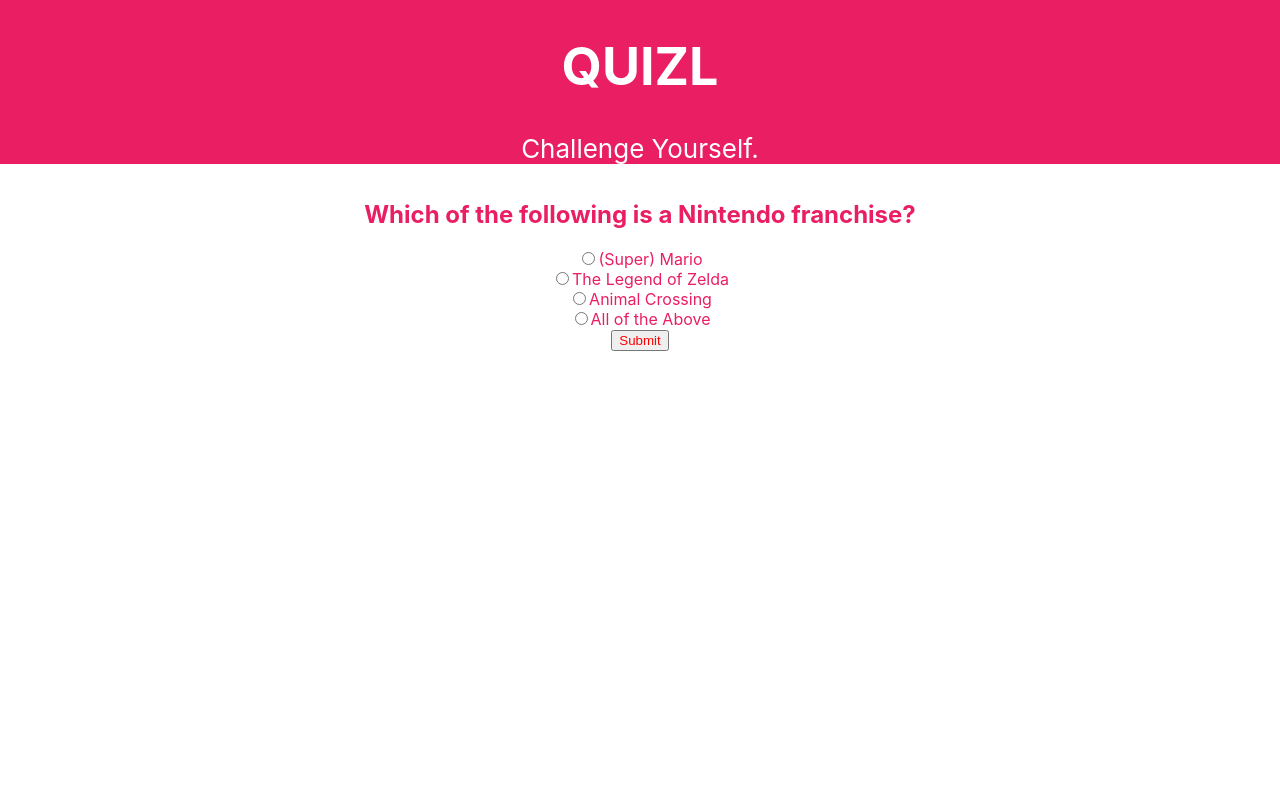
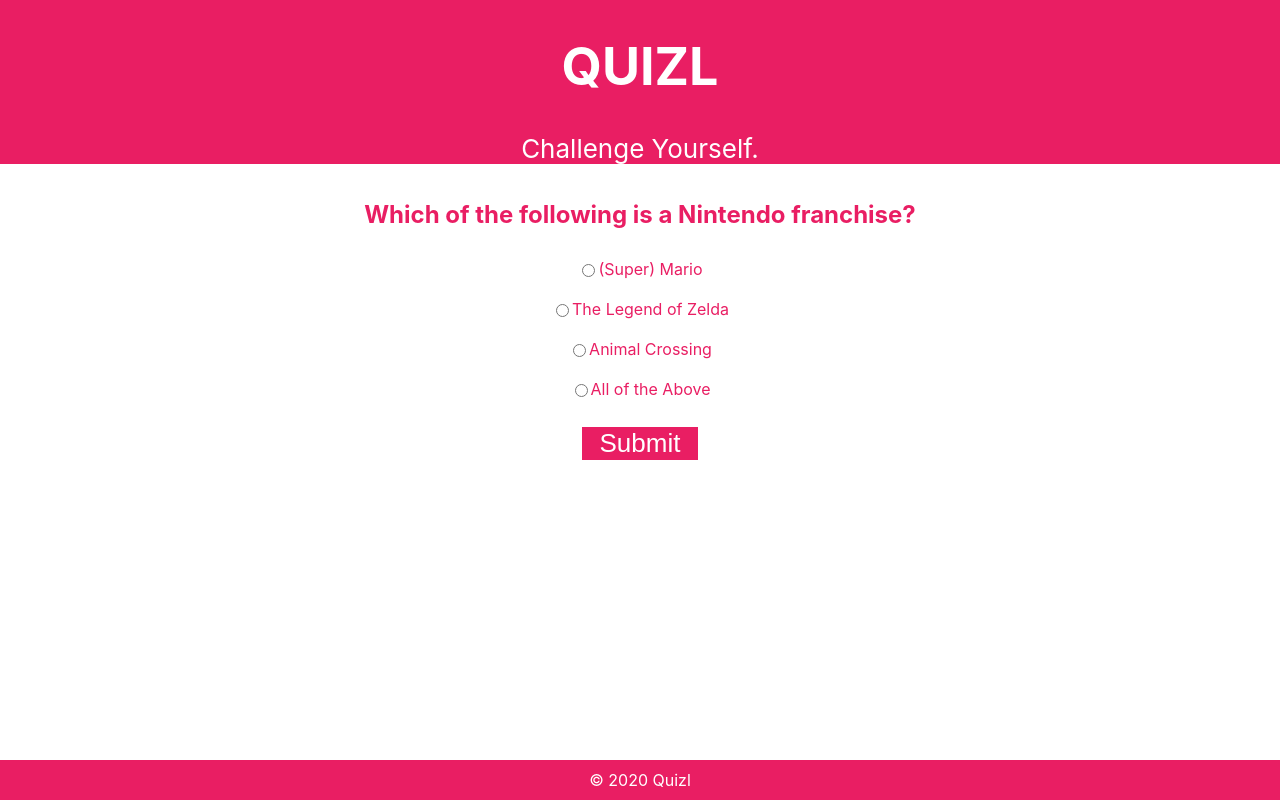
Before and after one commit to lsamano/quizl-client, a React (Create React App) app: page / in a window 1280 px wide. Built offline with nearby package versions, Linux system fonts and the light colour scheme; data requests are answered from the project's data file.

Commit message:
styling and cleanup

```diff
--- a/src/App.css
+++ b/src/App.css
@@ -4,13 +4,25 @@
 
 .App-header {
   background-color: #E91E63;
-  /* min-height: 100vh; */
   display: flex;
   flex-direction: column;
   align-items: center;
   justify-content: center;
   font-size: calc(10px + 2vmin);
   color: white;
+}
+
+footer {
+  background-color: #E91E63;
+  display: flex;
+  flex-direction: column;
+  align-items: center;
+  justify-content: center;
+  color: white;
+  position: absolute;
+  bottom: 0;
+  width: 100%;
+  height: 2.5rem;
 }
 
 main {
@@ -31,3 +43,29 @@
 		opacity: 1;
 	}
 }
+
+input {
+  font-size: calc(10px + 2vmin);
+  /* margin: calc(10px + 2vmin); */
+}
+
+.choice {
+  display: flex;
+  justify-content: center;
+  align-items: center;
+  height: 2.5rem;
+}
+
+.choice:hover {
+  background-color: #E91E63;
+  color: white;
+}
+
+input[type=submit] {
+  color: white;
+  background-color: #E91E63;
+  border-style: none;
+  padding-left: calc(2px + 2vmin);
+  padding-right: calc(2px + 2vmin);
+  margin: calc(2px + 2vmin);
+}
--- a/src/App.js
+++ b/src/App.js
@@ -13,7 +13,6 @@
     // fetch and set questions
     axios.get("http://localhost:3000/questions")
     .then(res => {
-      console.log(res);
       setQuestionsArray(res.data);
       setLoaded(true);
     })
@@ -27,9 +26,11 @@
       </header>
       <main>
         {
-          loaded && <QuestionContainer question={questionsArray[0]}/>
+          loaded &&
+          <QuestionContainer question={questionsArray[0]}/>
         }
       </main>
+      <footer>© 2020 Quizl</footer>
     </div>
   );
 }
--- a/src/Choice.jsx
+++ b/src/Choice.jsx
@@ -1,10 +1,10 @@
 import React from 'react';
 
 const Choice = ({ text }) => (
-  <>
+  <div className="choice">
   <input type="radio" id={text} name="choice" value={text}/>
-  <label for={text}>{text}</label><br/>
-  </>
+  <label htmlFor={text}>{text}</label><br/>
+  </div>
 );
 
 export default Choice;
--- a/src/QuestionContainer.jsx
+++ b/src/QuestionContainer.jsx
@@ -2,14 +2,16 @@
 import Choice from './Choice';
 
 const QuestionContainer = ({ question }) => {
-  const formattedChoices = question.choices.map(text => <Choice text={text} />)
+  const formattedChoices = question.choices.map(
+    (text, index) => <Choice text={text} key={index}/>
+)
 
   return (
     <div className="fade-in">
       <h2>{question.text}</h2>
       <form>
         { formattedChoices }
-        <input type='submit' style={{color:"red"}}/>
+        <input type='submit' />
       </form>
     </div>
   )
```
